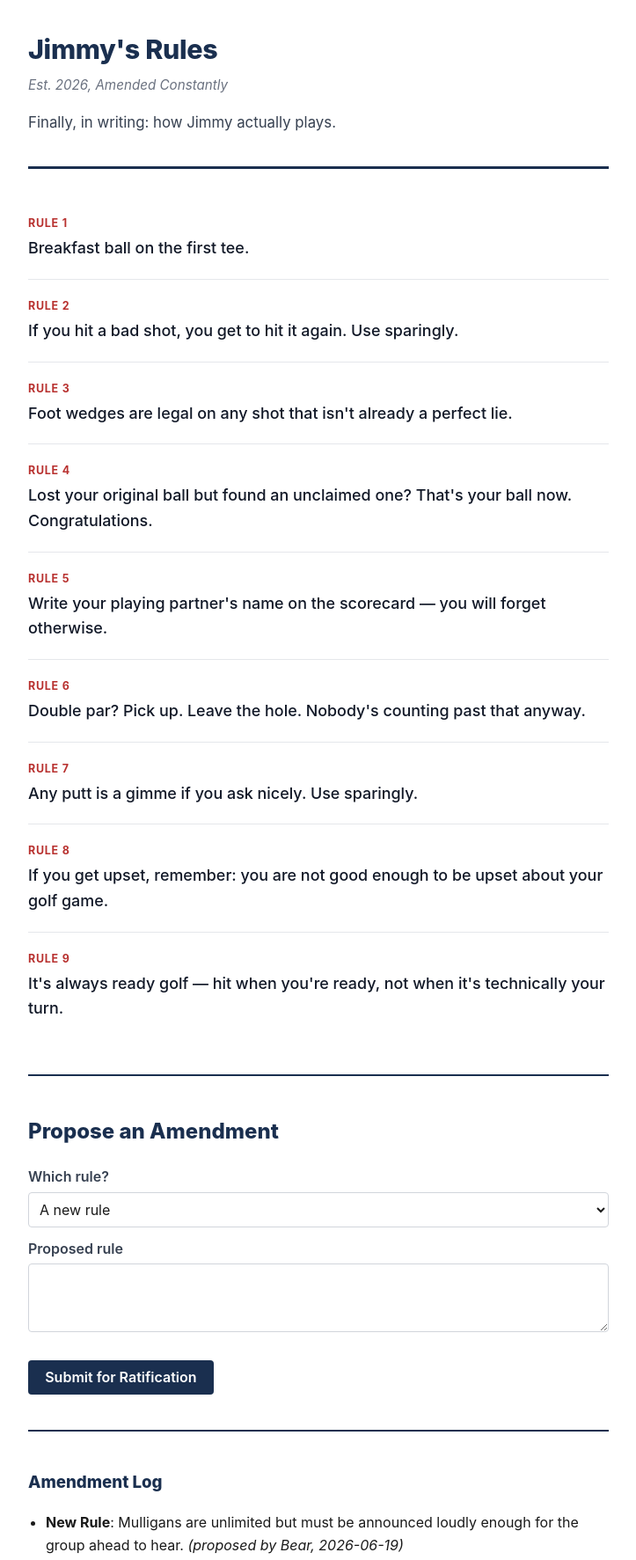
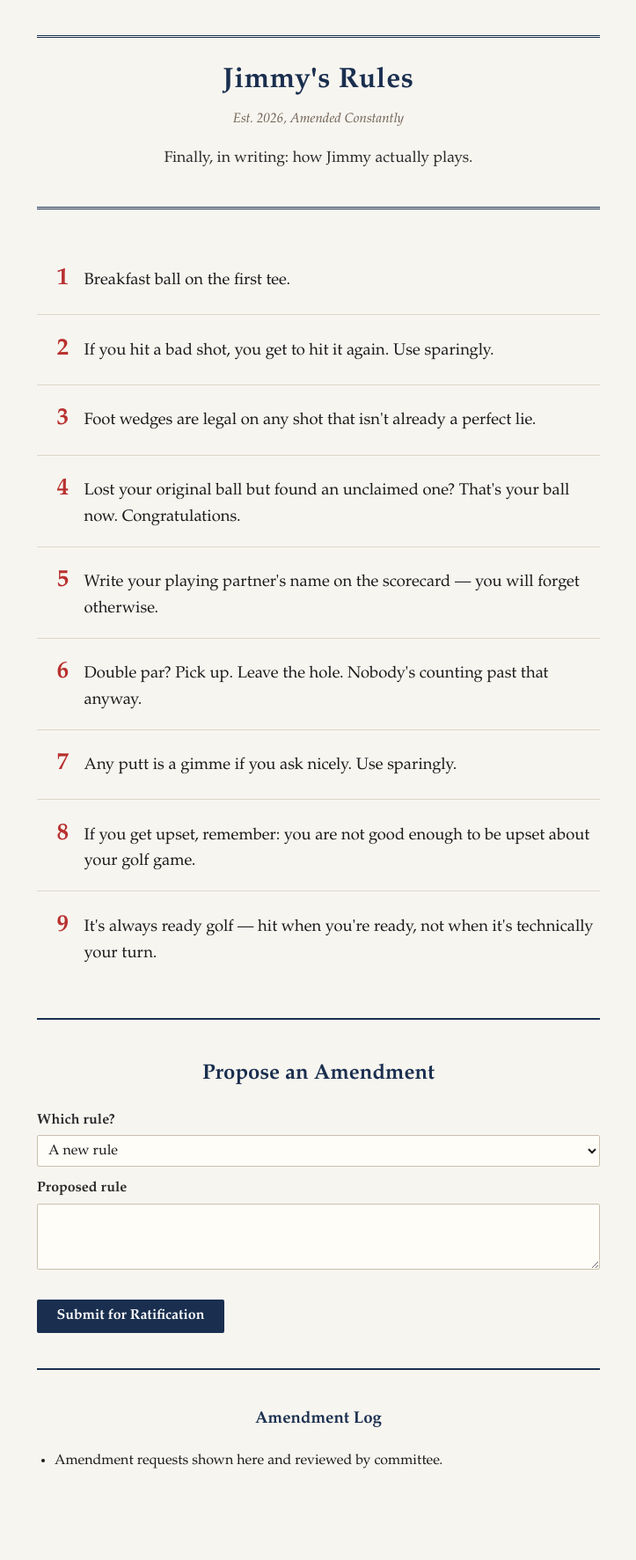
Before and after one commit to DauJones/driftwood-almanac, a plain HTML site: page index.html in a window 1280 px wide. Shown: the whole page at 88% size, without its empty margins (278-1001 px from the left). Drawn offline with Linux system fonts and the light colour scheme.

Commit message:
Append real submissions to amendment log, restyle as a true rulebook

```diff
--- a/content.js
+++ b/content.js
@@ -13,14 +13,7 @@ const CONTENT = {
     { id: "rule-8", text: "If you get upset, remember: you are not good enough to be upset about your golf game." },
     { id: "rule-9", text: "It's always ready golf — hit when you're ready, not when it's technically your turn." }
   ],
-  amendmentLog: [
-    {
-      target: "new",
-      proposedText: "Mulligans are unlimited but must be announced loudly enough for the group ahead to hear.",
-      proposedBy: "Bear",
-      date: "2026-06-19"
-    }
-  ],
+  amendmentLog: [],
   recipientEmail: "donovansarahn@gmail.com"
 };
 
--- a/script.js
+++ b/script.js
@@ -45,7 +45,7 @@ function describeTarget(target, sections) {
 
 function renderAmendmentLogHTML(entries, sections) {
   if (!entries || entries.length === 0) {
-    return "<li>No amendments yet.</li>";
+    return "<li>Amendment requests shown here and reviewed by committee.</li>";
   }
   return entries
     .map((e) => {
@@ -68,7 +68,7 @@ function renderContent(content) {
     .map(
       (s, i) => `
       <section class="rule" id="${s.id}">
-        <p class="rule-label">Rule ${i + 1}</p>
+        <span class="rule-number">${i + 1}</span>
         <p class="rule-text">${escapeHTML(s.text)}</p>
       </section>
     `
@@ -83,6 +83,8 @@ function populateAmendmentTargetSelect(sections) {
     .join("");
   select.innerHTML = `<option value="new">A new rule</option>${ruleOptions}`;
 }
+
+let amendmentLogEntries = [];
 
 function renderAmendmentLog(entries, sections) {
   document.getElementById("amendment-log-list").innerHTML = renderAmendmentLogHTML(entries, sections);
@@ -123,6 +125,14 @@ function handleAmendmentSubmit(event, content) {
   window.location.href = mailtoHref;
   fallbackTextEl.textContent = body;
   fallbackEl.hidden = false;
+
+  amendmentLogEntries.push({
+    target,
+    proposedText: ruleText,
+    proposedBy: "Jimmy",
+    date: new Date().toISOString().slice(0, 10)
+  });
+  renderAmendmentLog(amendmentLogEntries, content.sections);
 }
 
 function wireCopyButton() {
@@ -143,7 +153,8 @@ if (typeof document !== "undefined") {
   document.addEventListener("DOMContentLoaded", () => {
     renderContent(CONTENT);
     populateAmendmentTargetSelect(CONTENT.sections);
-    renderAmendmentLog(CONTENT.amendmentLog, CONTENT.sections);
+    amendmentLogEntries = [...CONTENT.amendmentLog];
+    renderAmendmentLog(amendmentLogEntries, CONTENT.sections);
     wireCopyButton();
     document
       .getElementById("amendment-form")
--- a/style.css
+++ b/style.css
@@ -4,64 +4,68 @@
 
 body {
   margin: 0;
-  background: #ffffff;
+  background: #f7f5f0;
   color: #1a1a1a;
-  font-family: -apple-system, BlinkMacSystemFont, "Segoe UI", Helvetica, Arial, sans-serif;
+  font-family: "Iowan Old Style", "Palatino Linotype", Palatino, Georgia, "Times New Roman", serif;
   line-height: 1.6;
-  padding: 2rem 1.25rem 4rem;
-  max-width: 700px;
+  padding: 2.5rem 1.25rem 4rem;
+  max-width: 680px;
   margin-inline: auto;
 }
 
 #cover {
-  border-bottom: 3px solid #1a2f4f;
-  padding-bottom: 1.25rem;
-  margin-bottom: 2rem;
+  text-align: center;
+  border-top: 3px double #1a2f4f;
+  border-bottom: 3px double #1a2f4f;
+  padding: 1.5rem 0;
+  margin-bottom: 2.5rem;
 }
 
 #cover-title {
-  font-size: 1.9rem;
-  font-weight: 800;
+  font-size: 2rem;
+  font-weight: 700;
   color: #1a2f4f;
-  margin: 0 0 0.25rem;
-  letter-spacing: -0.01em;
+  margin: 0 0 0.35rem;
+  letter-spacing: 0.02em;
 }
 
 #cover-subtitle {
   font-style: italic;
-  color: #6b7280;
-  margin: 0 0 0.75rem;
+  color: #6b5d4f;
+  margin: 0 0 0.85rem;
   font-size: 0.95rem;
 }
 
 #cover-preamble {
-  font-size: 1.05rem;
-  color: #374151;
+  font-size: 1.1rem;
+  color: #2a2a2a;
 }
 
 .rule {
-  padding: 1.25rem 0;
-  border-bottom: 1px solid #e5e7eb;
+  display: flex;
+  align-items: baseline;
+  gap: 1.1rem;
+  padding: 1.1rem 0;
+  border-bottom: 1px solid #ddd6c8;
 }
 
 .rule:last-child {
   border-bottom: none;
 }
 
-.rule-label {
-  margin: 0 0 0.25rem;
-  font-size: 0.78rem;
+.rule-number {
+  font-size: 1.7rem;
   font-weight: 700;
-  letter-spacing: 0.06em;
-  text-transform: uppercase;
   color: #b8312f;
+  min-width: 2.25rem;
+  text-align: right;
+  flex-shrink: 0;
 }
 
 .rule-text {
   margin: 0;
-  font-size: 1.12rem;
-  color: #111827;
-  font-weight: 500;
+  font-size: 1.15rem;
+  color: #1a1a1a;
 }
 
 #amendment-form-section, #amendment-log-section {
@@ -73,14 +77,14 @@ body {
 #amendment-form-section h2,
 #amendment-log-section h3 {
   color: #1a2f4f;
-  font-weight: 800;
+  text-align: center;
 }
 
 #amendment-form label {
   display: block;
   margin-top: 0.75rem;
-  font-weight: 600;
-  color: #374151;
+  font-weight: 700;
+  color: #2a2a2a;
 }
 
 #amendment-form select,
@@ -90,9 +94,9 @@ body {
   font-size: 1rem;
   padding: 0.5rem;
   margin-top: 0.25rem;
-  border: 1px solid #d1d5db;
-  border-radius: 4px;
-  background: #fff;
+  border: 1px solid #c9c1ad;
+  border-radius: 2px;
+  background: #fffdf8;
   color: #1a1a1a;
 }
 
@@ -100,27 +104,26 @@ body {
   margin-top: 1rem;
   font-family: inherit;
   font-size: 1rem;
-  font-weight: 600;
-  padding: 0.6rem 1.2rem;
+  font-weight: 700;
+  padding: 0.6rem 1.4rem;
   background: #1a2f4f;
   color: #fff;
   border: none;
-  border-radius: 4px;
+  border-radius: 2px;
   cursor: pointer;
 }
 
 #amendment-errors {
   color: #b8312f;
   margin-top: 0.5rem;
-  font-weight: 600;
+  font-weight: 700;
 }
 
 #amendment-fallback {
   margin-top: 1.5rem;
   padding: 1rem;
-  background: #f9fafb;
-  border: 1px solid #e5e7eb;
-  border-radius: 4px;
+  background: #fffdf8;
+  border: 1px solid #ddd6c8;
 }
 
 #amendment-fallback pre {
@@ -141,6 +144,10 @@ body {
     padding: 1.5rem 1rem 3rem;
   }
   #cover-title {
-    font-size: 1.5rem;
+    font-size: 1.55rem;
+  }
+  .rule-number {
+    font-size: 1.4rem;
+    min-width: 1.75rem;
   }
 }
```
Also changed, not shown: script.test.js (+1 -1 lines).
